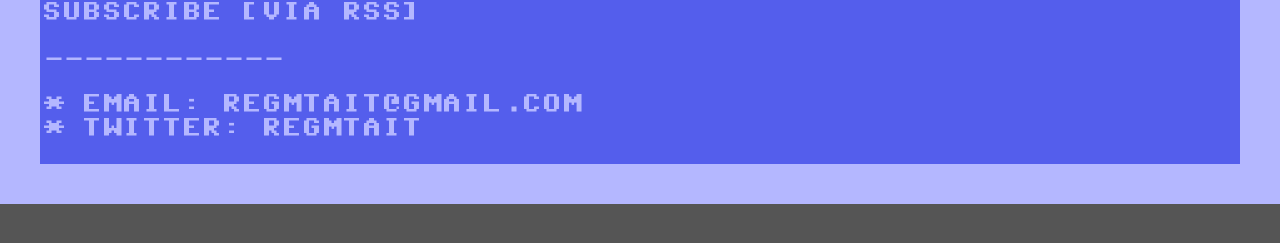
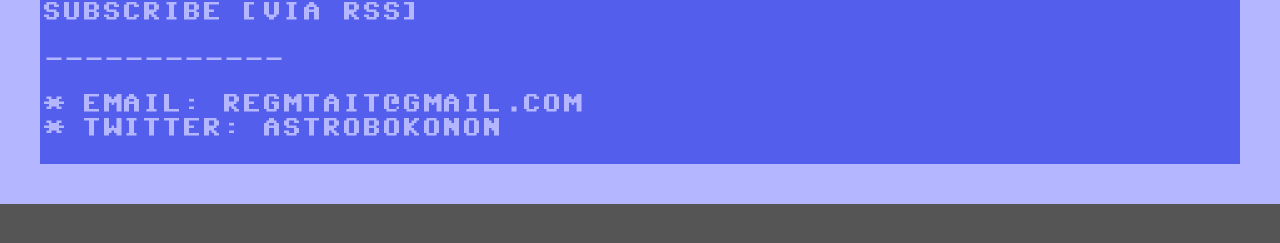
Before and after one commit to astrobokonon/astrobokonon.github.io, a Jekyll site: the page built from index.html, in a window 1280 px wide. Shown: the part 560-803 px from the top of the page. Built offline with Jekyll 4.4.1, drawn with Linux system fonts in a browser that asks for light colours.

Commit message:
Moving some stuff around

```diff
--- a/_config.yml
+++ b/_config.yml
@@ -2,10 +2,10 @@
 title: A C64 Theme for Jekyll
 email: regmtait@gmail.com
 description: "Get blogging like it's 1985 with this Commodore 64 theme for Jekyll, the simple, blog aware, static site generator from GitHub."
-baseurl: "/c64jekyll/" # the subpath of your site, e.g. /blog/
-url: "http://regmtait.github.io" # the base hostname & protocol for your site
-twitter_username: regmtait
-github_username:  regmtait
+baseurl: "" # the subpath of your site, e.g. /blog/
+url: "http://astrobokonon.github.io" # the base hostname & protocol for your site
+twitter_username: astrobokonon
+github_username:  astrobokonon
 
 # Build settings
 markdown: kramdown
```
